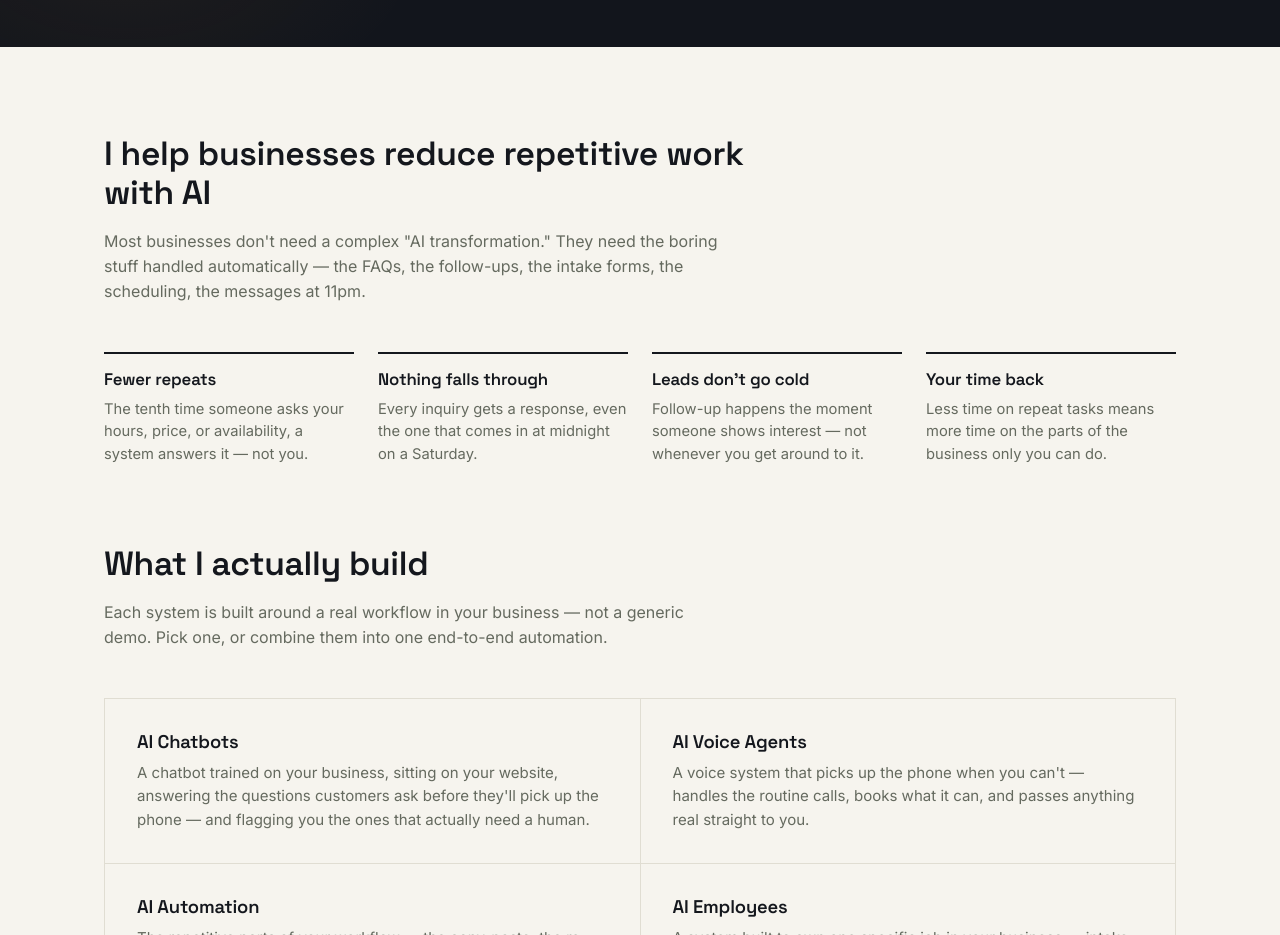
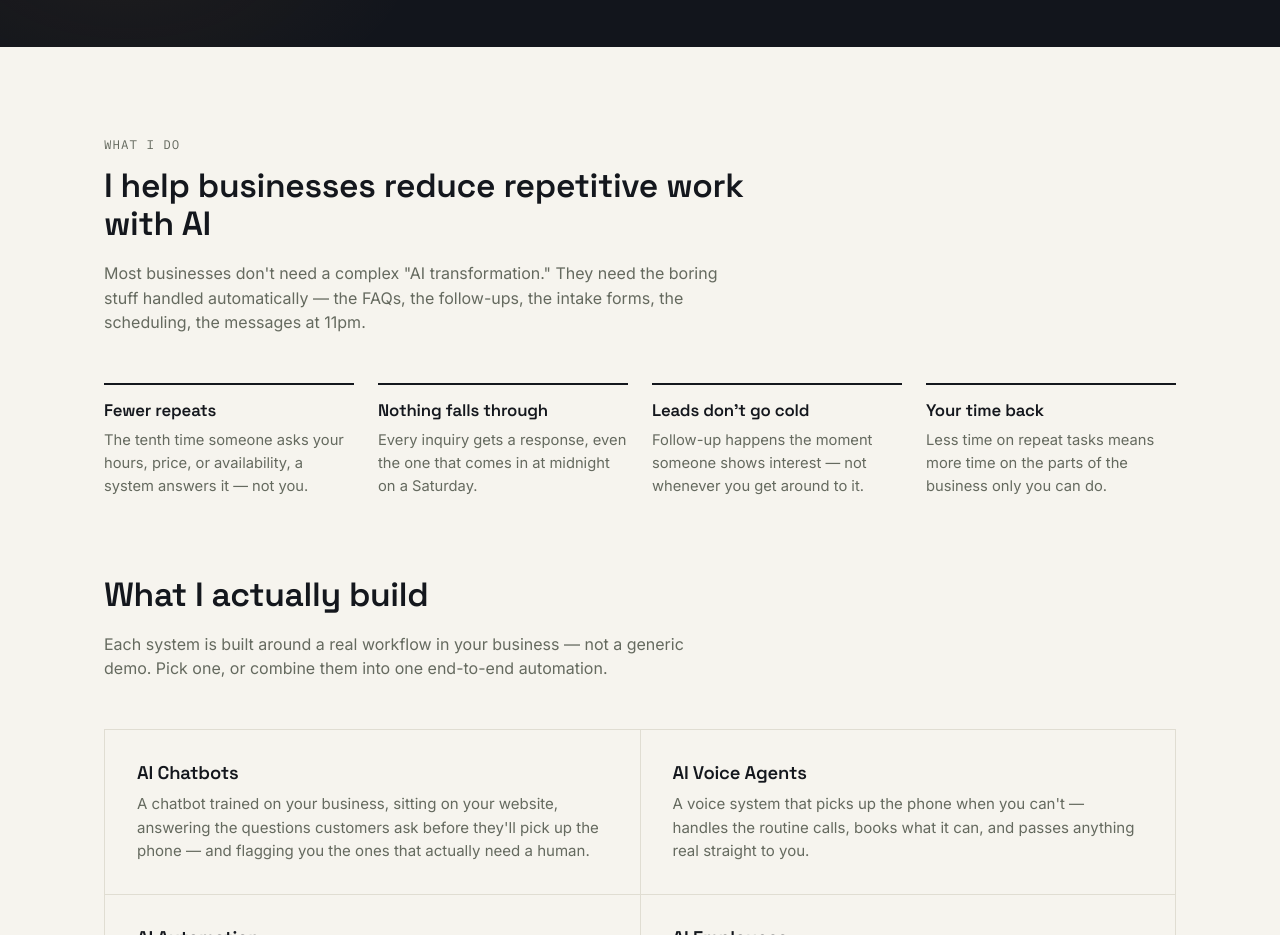
Before and after one commit to seyi-qing/seyi-qing, a React (Vite) app in the folder frontend/: page / in a window 1280 px wide. Shown: the part 820-1755 px from the top of the page. Built offline with nearby package versions, Linux system fonts and the light colour scheme.

Commit message:
design: add section eyebrow to Services

```diff
--- a/frontend/src/components/Services.jsx
+++ b/frontend/src/components/Services.jsx
@@ -1,15 +1,11 @@
 import { valueProps, services } from "../data/content.js";
 
-/**
- * Combines the "what I do" value props with the services list. Kept in
- * one component/section because they read as one continuous idea on the
- * page ("here's the problem" → "here's what I build to solve it").
- */
 export default function Services() {
   return (
     <section id="services" className="section">
       <div className="section__inner">
         <div className="section__header">
+          <p className="section__eyebrow">What I do</p>
           <h2>I help businesses reduce repetitive work with AI</h2>
           <p>
             Most businesses don't need a complex "AI transformation." They need the boring stuff
```
